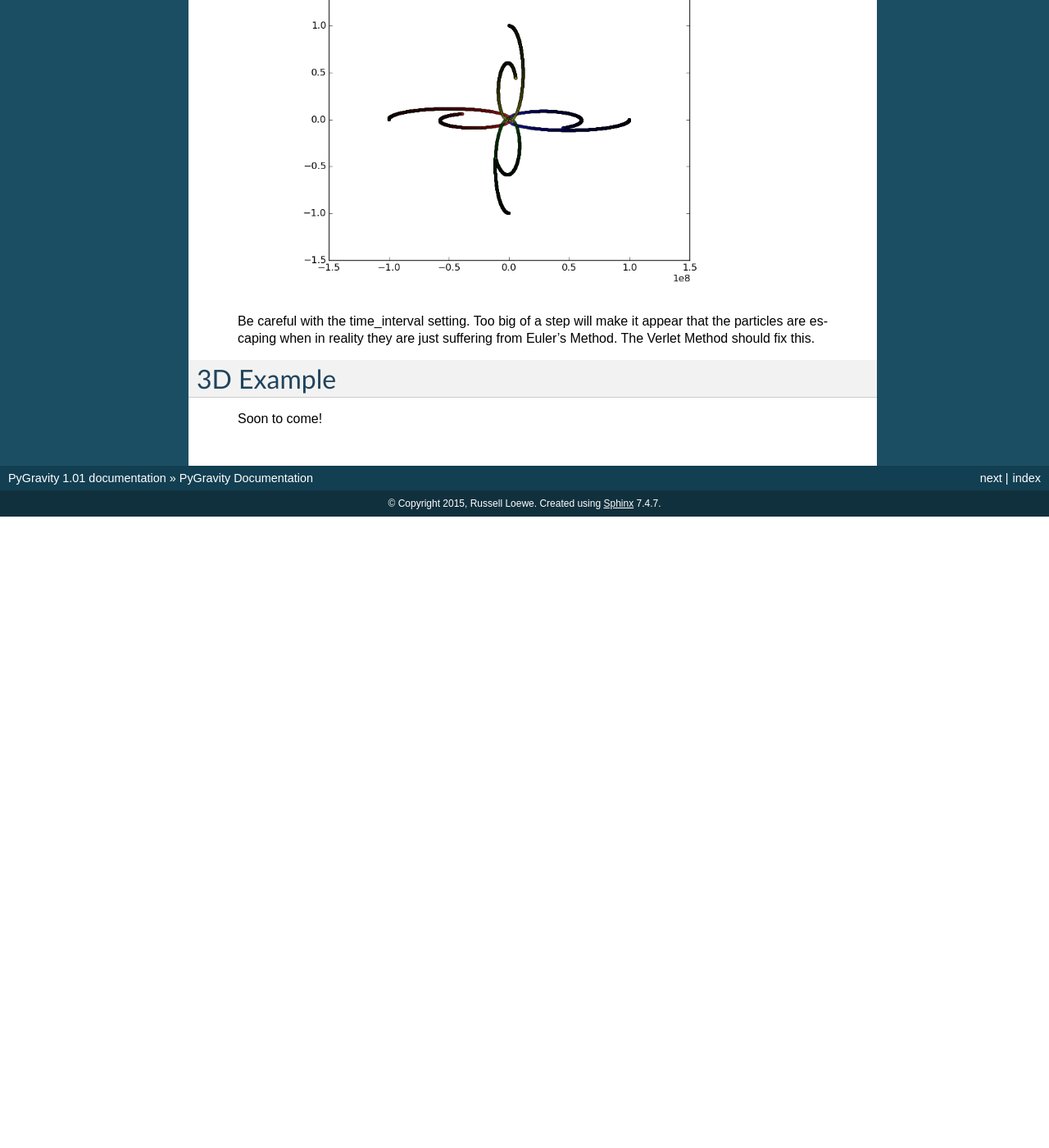
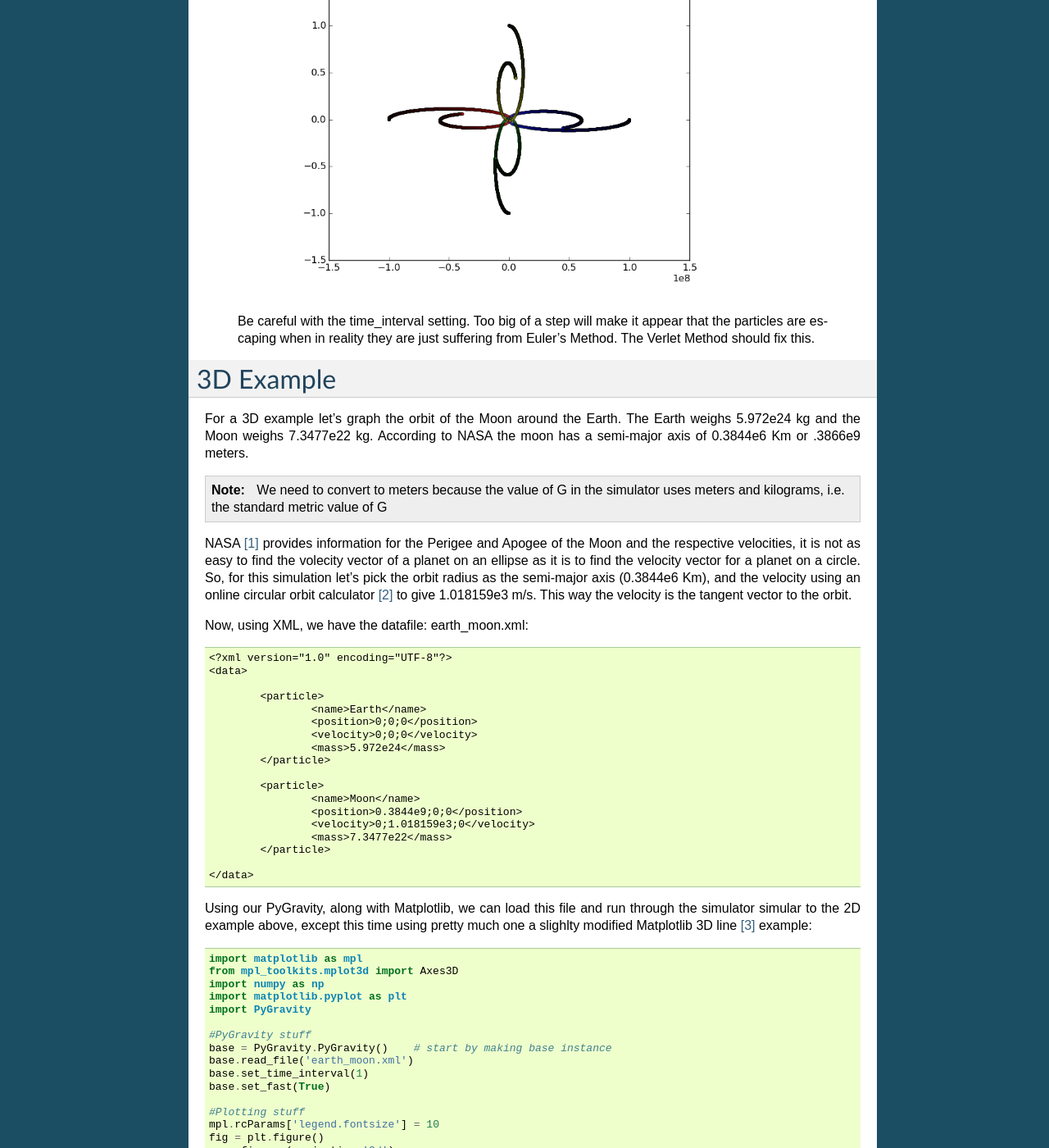
Before and after one commit to wlgn123/PyGravity, a Sphinx documentation site: the page built from documentation/source/index.rst, in a window 1280 px wide and 1400 px high, scrolled down 3832 px. Shown: the whole window at 82% size. Built offline with Sphinx 7.4.7, drawn with Linux system fonts in a browser that asks for light colours; before the commit the page ends 4462 px from its top, so only the background shows below that; some of the changed text lies outside the part shown.

Commit message:
doc update

```diff
--- a/documentation/source/index.rst
+++ b/documentation/source/index.rst
@@ -227,4 +227,111 @@ Generates the image
 
 3D Example
 ========================
- Soon to come!
+For a 3D example let's graph the orbit of the Moon around the Earth. The
+Earth weighs 5.972e24 kg and the Moon weighs 7.3477e22 kg. According to
+NASA the moon has a semi-major axis of 0.3844e6 Km or .3866e9 meters.
+
+.. note:: We need to convert to meters because the value of G in the
+	simulator uses meters and kilograms, i.e. the standard metric value
+	of G
+
+NASA [#moon_orbit]_ provides information for the Perigee and Apogee of the Moon and
+the respective velocities, it is not as easy to find the volecity vector
+of a planet on an ellipse as it is to find the velocity vector for a
+planet on a circle. So, for this simulation let's pick the orbit radius
+as the semi-major axis (0.3844e6 Km), and the velocity using an online
+circular orbit calculator [#circ]_ to give 1.018159e3 m/s. This way the
+velocity is the tangent vector to the orbit.
+
+Now, using XML, we have the datafile: earth_moon.xml::
+
+	<?xml version="1.0" encoding="UTF-8"?>
+	<data>
+
+		<particle>
+			<name>Earth</name>
+			<position>0;0;0</position>
+			<velocity>0;0;0</velocity>
+			<mass>5.972e24</mass>
+		</particle>
+
+		<particle>
+			<name>Moon</name>
+			<position>0.3844e9;0;0</position>
+			<velocity>0;1.018159e3;0</velocity>
+			<mass>7.3477e22</mass>
+		</particle>
+
+	</data>
+
+Using our PyGravity, along with Matplotlib, we can load this file and
+run through the simulator simular to the 2D example above, except this
+time using pretty much one a slighlty modified Matplotlib 3D line
+[#3d]_ example::
+
+	import matplotlib as mpl
+	from mpl_toolkits.mplot3d import Axes3D
+	import numpy as np
+	import matplotlib.pyplot as plt
+	import PyGravity
+
+	#PyGravity stuff
+	base = PyGravity.PyGravity()    # start by making base instance
+	base.read_file('earth_moon.xml')
+	base.set_time_interval(1)
+	base.set_fast(True)
+
+	#Plotting stuff
+	mpl.rcParams['legend.fontsize'] = 10
+	fig = plt.figure()
+	ax = fig.gca(projection='3d')
+	Ax = []
+	Ay = []
+	Az = []
+	Bx = []
+	By = []
+	Bz = []
+
+	one_hour = 60*60
+	one_day = one_hour* 24
+
+	for i in range(one_day * 27 ):
+		# Show what day the simulator is on
+		if i % one_day == 0:
+			print 'Day: ', i/one_day
+
+		#plot a point for every hour
+		if i % one_hour == 0:
+			Ax.append(float(base.particle_list[0].P[0]))
+			Ay.append(float(base.particle_list[0].P[1]))
+			Az.append(float(base.particle_list[0].P[2]))
+			Bx.append(float(base.particle_list[1].P[0]))
+			By.append(float(base.particle_list[1].P[1]))
+			Bz.append(float(base.particle_list[1].P[2]))
+
+			if PyGravity.Physics.escaping(base.particle_list) != []:
+				print 'escaping',PyGravity.Physics.escaping(base.particle_list)
+				break
+		base.step_all()
+	print 'Time: ', (base.currant_time)/(60*60), 'hrs'
+
+	ax.plot(Ax, Ay, Az, label='Earth')
+	ax.plot(Bx, By, Bz, label='Moon')
+	ax.legend()
+	plt.show()
+
+This will generate the plot:
+
+	.. image:: earth_moon.png
+		:scale: 70 %
+
+Note the slight movement of the Earth from the Moon's pull and the
+slight overlap on the Moon's orbit because of orbi procession. Also note
+that there is an overlap in the orbit after 27 days, where as the real
+Moon takes 27.3 days to complete a full orbit [#moon_orbit]_
+
+.. rubric:: Footnotes
+
+.. [#moon_orbit] http://nssdc.gsfc.nasa.gov/planetary/factsheet/moonfact.html
+.. [#circ] http://orbitsimulator.com/formulas/vcirc.html
+.. [#3d] http://matplotlib.org/mpl_toolkits/mplot3d/tutorial.html#line-plots
```
Also changed, not shown: documentation/source/earth_moon.png, 1 other file.
